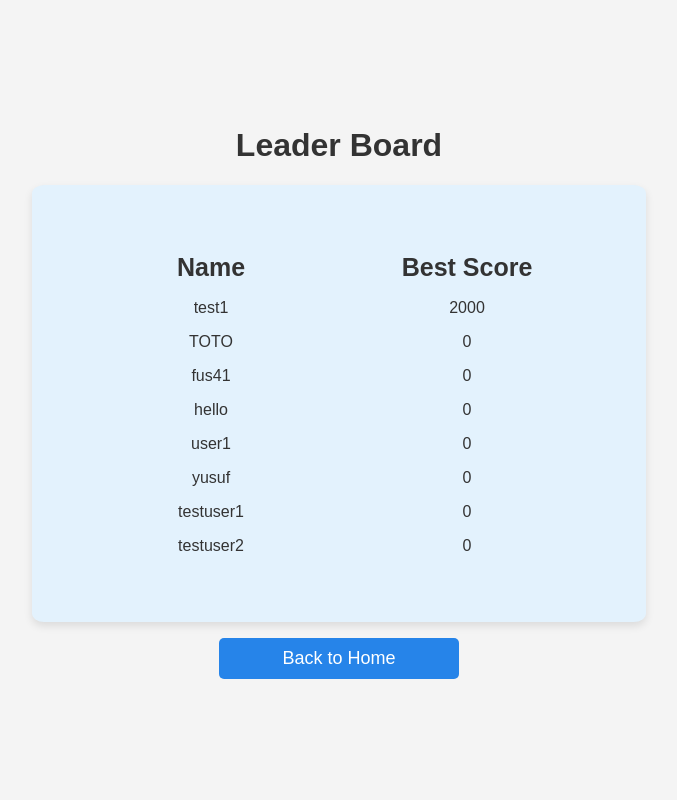
After one commit to YusufTheDev/infinitetravel, a PHP site: page /leaderBoard.html in a window 1280 px wide. The commit adds this page. Shown: the whole page, without its empty margins (301-978 px from the left). Run offline with PHP 8.4, Linux system fonts and the light colour scheme; data comes from the database, SQL or seed files in the repository.

Commit message:
leaderboard

```diff
--- a/Connect/connectServer1.php
+++ b/Connect/connectServer2.php
@@ -2,8 +2,8 @@
 try {
     $dbh = new PDO(
         "mysql:host=localhost;dbname=het33_db",
-        "root",
-        ""
+        "het33",
+        "HTYhty241632"
     );
 } catch (Exception $e) {
     die("ERROR: Couldn't connect. {$e->getMessage()}");
--- a/MainMenu/css/style.css
+++ b/MainMenu/css/style1.css
@@ -78,7 +78,7 @@ body {
     box-shadow: 0 4px 8px rgba(0, 0, 0, 0.1);
 }
 
-#instr h1 {
+#instr {
     font-size: 28px;
     color: #333;
     margin-bottom: 10px;
@@ -102,3 +102,35 @@ body {
     padding: 10px;
     border-radius: 5px;
 }
+
+
+
+/* Board table styling */
+#leaderBoard {
+    width: 80%;
+    text-align: center;
+    justify-content: center;
+    align-content: center;
+}
+
+#board {
+    display: flex;
+    background-color: #e3f2fd;
+    margin: auto;
+    width: 50%;
+    padding: 5%;
+    border-radius: 2%;
+    text-align: center;
+    justify-content: center;
+    box-shadow: 0 4px 8px rgba(0, 0, 0, 0.1);
+    table-layout: fixed; /* This ensures the columns are evenly distributed */
+}
+
+#board h1{
+    font-size: 25px;
+
+}
+
+.column {
+    width: 50%; /* Adjust this value to change the column width */
+}
--- a/MainMenu/index.php
+++ b/MainMenu/index.php
@@ -14,7 +14,7 @@ $isLoggedIn = isset($_SESSION['userName']);
     <title>Infinite Travel - Main Menu</title>
     <meta charset="UTF-8">
     <meta name="viewport" content="width=device-width, initial-scale=1.0">
-    <link rel="stylesheet" href="css/style.css">
+    <link rel="stylesheet" href="css/style1.css">
     <script src="js/script.js"></script>
 </head>
 
@@ -27,6 +27,7 @@ $isLoggedIn = isset($_SESSION['userName']);
             echo '<a href="../game/play.html" class="button">Play</a>';
             echo '<a href="../Upgrades/index.php" class="button">Upgrades</a>';
             echo '<a href="instructions.html" class="button">Tutorial</a>';
+            echo '<a href="leaderBoard.html" class="button">Leader Board</a>';
             echo '<a href="../Account/index.php" class="button">Account</a>';
             echo '<button id="logout">Logout</button>';
         } else {
--- a/MainMenu/instructions.html
+++ b/MainMenu/instructions.html
@@ -5,7 +5,7 @@
     <meta charset="UTF-8">
     <meta name="viewport" content="width=device-width, initial-scale=1.0">
     <title>Instructions</title>
-    <link rel="stylesheet" href="css/style.css">
+    <link rel="stylesheet" href="css/style1.css">
 </head>
 
 <body>
--- /dev/null
+++ b/MainMenu/js/leaderBoardScript.js
@@ -0,0 +1,26 @@
+window.addEventListener('load', function () {
+
+    function showLeaderboard(data) {
+        let table = document.getElementById("board");
+        table.innerHTML = "<div class = 'column' id = 'c1'><h1>Name</h1></div><div class = 'column'id = 'c2'><h1>Best Score</h1></div>";
+        column1 = document.getElementById("c1");
+        column2 = document.getElementById("c2");
+        for (let i = 0; i < data.length; i++) {
+            column1.innerHTML += "<p>" + data[i].userName + "</p>";
+            column2.innerHTML += "<p>" + data[i].bestScore + "</p>";
+
+        }
+
+    }
+
+
+    function getLeaderboard() {
+        url = "server/getLeaderBoard.php";
+        fetch(url)
+            .then(response => response.json())
+            .then(showLeaderboard)
+            .catch(error => console.error(error));
+    }
+
+    getLeaderboard();
+});
--- /dev/null
+++ b/MainMenu/leaderBoard.html
@@ -0,0 +1,24 @@
+<!DOCTYPE html>
+<html lang="en">
+
+<head>
+    <meta charset="UTF-8">
+    <meta name="viewport" content="width=device-width, initial-scale=1.0">
+    <title>Instructions</title>
+    <link rel="stylesheet" href="css/style1.css">
+    <script src="js/leaderBoardScript.js"></script>
+</head>
+
+<body>
+    <div id = "leaderBoard" >
+        <h1>Leader Board</h1>
+        <div id = "board">
+
+        </div>
+    </div>
+
+    <p><a href="index.php" class="button">Back to Home</a></p>
+
+</body>
+
+</html>
--- /dev/null
+++ b/MainMenu/server/getLeaderBoard.php
@@ -0,0 +1,25 @@
+<?php
+#connect
+include '../../Connect/connectServer.php';
+
+//prepare
+$command = "SELECT userName,bestScore FROM userInformation ORDER BY bestScore DESC LIMIT 10";
+$stmt = $dbh->prepare($command);
+
+//execute
+$success = $stmt->execute();
+
+$rows = [];
+
+if ($success) {
+    while ($row = $stmt->fetch()) {
+        array_push($rows, [
+            'userName' => $row['userName'],
+            'bestScore' => $row['bestScore']
+        ]);
+    }
+    echo json_encode($rows);
+
+} else {
+    echo "fail to get leaderboard";
+}
```
